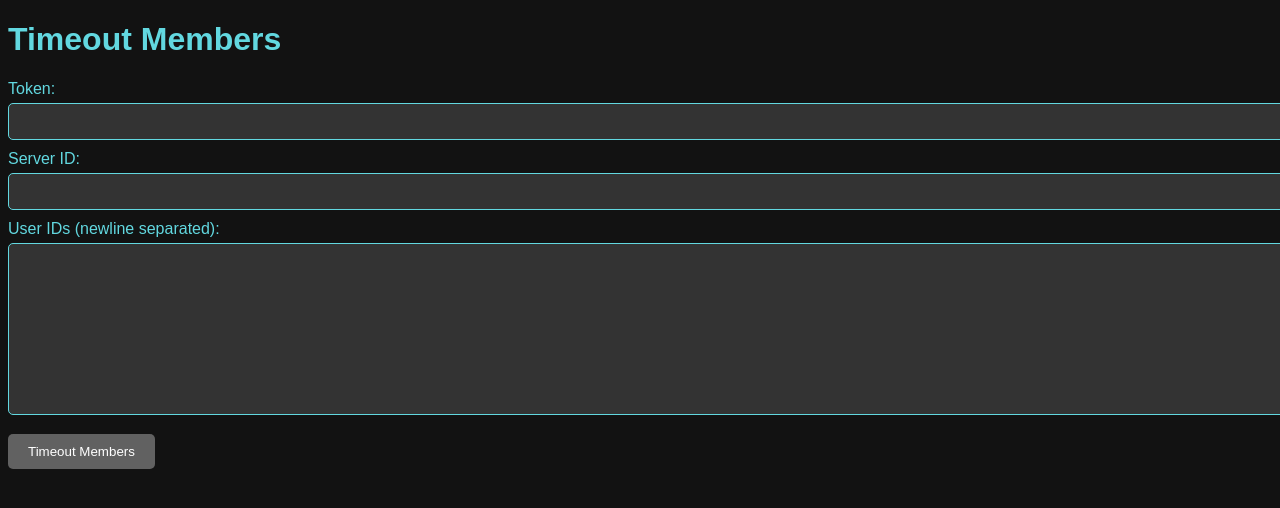
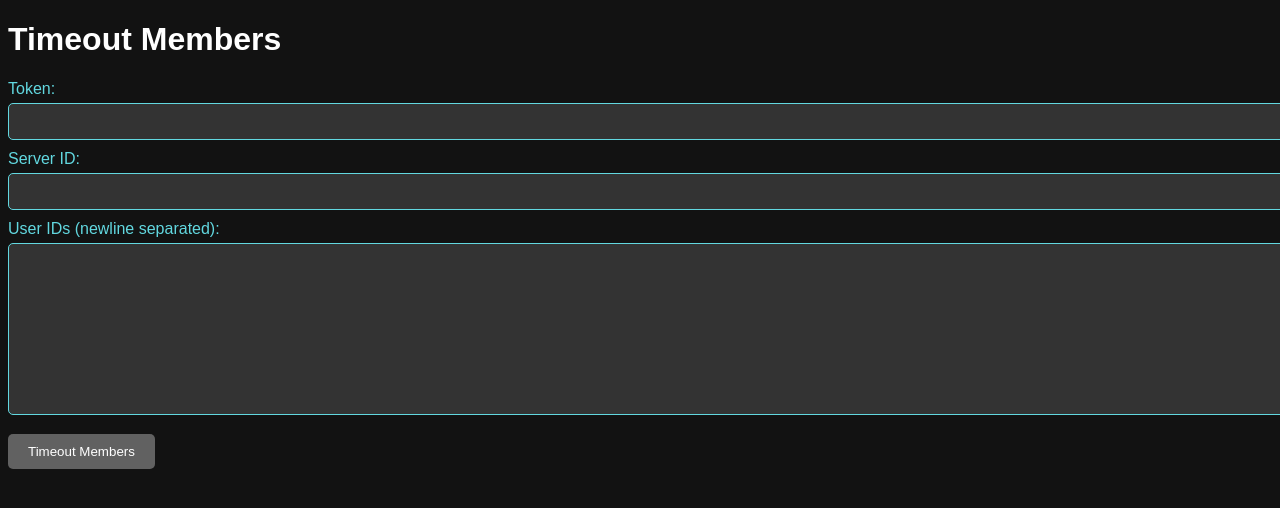
Before and after one commit to AARR-homepage/timeout, a plain HTML site: page index.html in a window 1280 px wide. Drawn offline with Linux system fonts and the light colour scheme.

Commit message:
Update index.html

```diff
--- a/index.html
+++ b/index.html
@@ -11,7 +11,7 @@
             font-family: Arial, sans-serif;
         }
         h1 {
-            color: #62d8e0;
+            color: #ffffff;
         }
         label {
             display: block;
```
